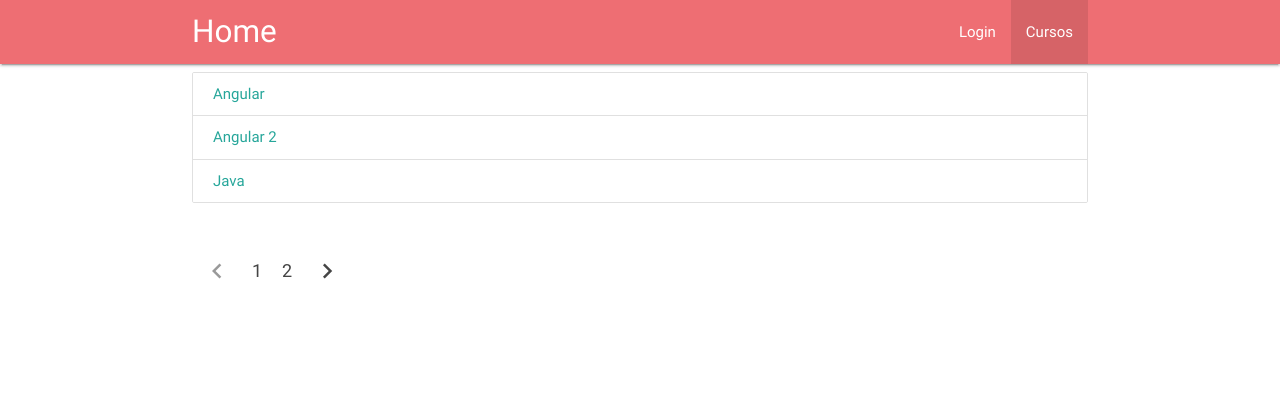
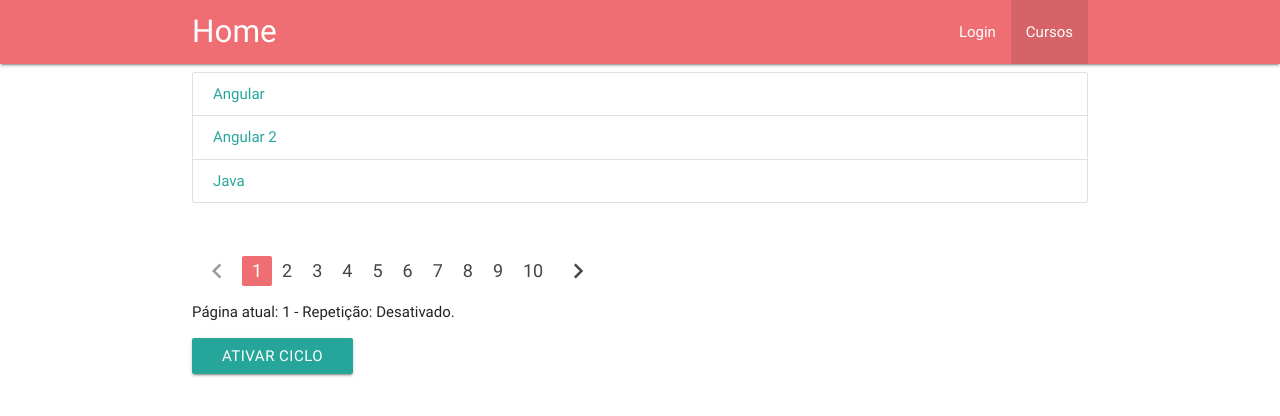
Before and after one commit to giulianogusmao/estudo-angular, an Angular app in the folder segundo-app/: page /cursos in a window 1280 px wide. Shown: the top 416 px of the page. Built offline with nearby package versions, Linux system fonts and the light colour scheme; what angular2-materialize would draw is missing.

Commit message:
exercicio de rotas básico

```diff
--- a/segundo-app/src/app/cursos/cursos.component.html
+++ b/segundo-app/src/app/cursos/cursos.component.html
@@ -5,8 +5,17 @@
 <br>
 
 <ul class="pagination">
-    <li class="disabled"><a href="#!"><i class="material-icons">chevron_left</i></a></li>
-    <li routerLinkActive="active" class="waves-effect"><a routerLink="/cursos" [queryParams]="{ pagina: 1 }">1</a></li>
-    <li routerLinkActive="active" class="waves-effect"><a routerLink="/cursos" [queryParams]="{ pagina: 2 }">2</a></li>
-    <li class="waves-effect"><a href="#!"><i class="material-icons">chevron_right</i></a></li>
+    <li [ngClass]="{disabled: pagina.btnVoltar?.disabled, 'waves-effect': !pagina.btnVoltar?.disabled }"><a (click)="voltarPagina()" title="Página anterior"><i class="material-icons">chevron_left</i></a></li>
+    <li [ngClass]="{active: pagina.numero == num , 'waves-effect': pagina.numero != num }" *ngFor="let num of pagina.getPaginas()"><a routerLink="/cursos" [queryParams]="{ pagina: num }" title="Ir para página {{ num }}">{{ num }}</a></li>
+    <li [ngClass]="{disabled: pagina.btnProximo?.disabled, 'waves-effect': !pagina.btnProximo?.disabled }"><a (click)="proximaPagina()" title="Próxima página"><i class="material-icons">chevron_right</i></a></li>
 </ul>
+
+<p>
+    Página atual: {{ pagina.numero }} - Repetição: <span *ngIf="pagina.repeat">At</span><span *ngIf="!pagina.repeat">Desat</span>ivado.
+</p>
+
+<button class="btn waves-effect waves-light" (click)="pagina.repeat = !pagina.repeat">
+    <span *ngIf="pagina.repeat">Desativar</span>
+    <span *ngIf="!pagina.repeat">Ativar</span>
+    ciclo
+</button>
--- a/segundo-app/src/app/cursos/cursos.component.ts
+++ b/segundo-app/src/app/cursos/cursos.component.ts
@@ -1,9 +1,9 @@
 import { Component, OnInit, OnDestroy } from '@angular/core';
-import { ActivatedRoute } from '@angular/router';
+import { ActivatedRoute, Router } from '@angular/router';
 import { Subscription } from 'rxjs/Rx';
 
 import { CursosService } from './cursos.service';
-import { Pagina } from './pagina.service';
+import { Pagina } from './pagina';
 
 @Component({
   selector: 'app-cursos',
@@ -12,28 +12,46 @@ import { Pagina } from './pagina.service';
   providers: [Pagina]
 })
 export class CursosComponent implements OnInit, OnDestroy {
+  pagina: Pagina;
   cursos: any[];
 
   constructor(
     private _cursosService: CursosService,
     private _route: ActivatedRoute,
-    private _pagina: Pagina
-  ) { }
+    private _router: Router
+  ) {
+    this.pagina = new Pagina();
+    // this.pagina = new Pagina(this._route, this._router);
+  }
 
   ngOnInit() {
     this.cursos = this._cursosService.getCursos();
 
     // Pagina.inscricao = this._route.queryParams.subscribe(
-    this._pagina.inscricao = this._route.queryParams.subscribe(
+    this.pagina.inscricao = this._route.queryParams.subscribe(
       (queryParams: any) => {
         let pagina = queryParams['pagina']
-        this._pagina.numero = pagina;
+        this.pagina.numero = pagina;
       }
     );
   }
 
   ngOnDestroy() {
     // Pagina.inscricao.unsubscribe();
-    this._pagina.inscricao.unsubscribe();
+    this.pagina.inscricao.unsubscribe();
+  }
+
+  proximaPagina() {
+    this.pagina.proximaPagina();
+    this._goToPagina();
+  }
+
+  voltarPagina() {
+    this.pagina.voltarPagina();
+    this._goToPagina();
+  }
+
+  private _goToPagina() {
+    this._router.navigate(['/cursos'], { queryParams: { pagina: this.pagina.numero }});
   }
 }
--- a/segundo-app/src/app/cursos/cursos.service.ts
+++ b/segundo-app/src/app/cursos/cursos.service.ts
@@ -1,6 +1,5 @@
 import { Injectable } from '@angular/core';
 
-@Injectable()
 class Curso {
   id: number;
   nome: string;
--- a/segundo-app/src/app/cursos/pagina.service.ts
+++ /dev/null
@@ -1,27 +0,0 @@
-import { Injectable } from '@angular/core';
-import { Subscription } from 'rxjs/Rx';
-
-@Injectable()
-export class Pagina {
-    private _numero: number;
-    private _inscricao: Subscription;
-
-    // event compartilhado
-    static inscricao: Subscription;
-
-    set numero(numero: number) {
-        this._numero = numero;
-    }
-
-    get numero(): number {
-        return this._numero || 0;
-    }
-
-    set inscricao(inscricao: Subscription) {
-        this._inscricao = inscricao;
-    }
-
-    get inscricao(): Subscription {
-        return this._inscricao;
-    }
-}
--- /dev/null
+++ b/segundo-app/src/app/cursos/pagina.ts
@@ -0,0 +1,85 @@
+import { OnInit } from '@angular/core';
+import { ActivatedRoute, Router } from '@angular/router';
+import { Subscription } from 'rxjs/Rx';
+
+export class Pagina implements OnInit {
+
+    private _numero: number;
+    private _total: number;
+    private _inscricao: Subscription;
+    // private _route: ActivatedRoute;
+    // private _router: Router;
+
+    private _repeat: boolean = false;
+    btnVoltar: object = {}
+    btnProximo: object = {}
+
+    // event compartilhado
+    static inscricao: Subscription;
+
+    set numero(numero: number) {
+        this._numero = numero || 1;
+        this._disableBtns();
+    }
+
+    get numero(): number {
+        return this._numero || 0;
+    }
+
+    set repeat(_repeat: boolean) {
+        this._repeat = _repeat;
+    }
+
+    get repeat(): boolean {
+        return this._repeat;
+    }
+
+    set inscricao(inscricao: Subscription) {
+        this._inscricao = inscricao;
+    }
+
+    get inscricao(): Subscription {
+        return this._inscricao;
+    }
+
+
+    proximaPagina(): void {
+        if (this.numero < this._total)
+            this.numero++;
+        else if (this.repeat)
+            this.numero = 1;
+    }
+
+    voltarPagina(): void {
+        if (this.numero > 1) {
+            this.numero--;
+        } else if (this.repeat)
+            this.numero = this._total;
+    }
+
+    getPaginas(): number[] {
+        let paginas: number[] = [];
+
+        for(let i = 1; i <= this._total; i++) {
+            paginas.push(i);
+        }
+
+        return paginas;
+    }
+
+    private _disableBtns() {
+        this.btnVoltar['disabled'] = (this.numero <= 1 && !this.repeat);
+        this.btnProximo['disabled'] = (this.numero >= this._total && !this.repeat);
+    }
+
+    constructor(
+        // private _route: ActivatedRoute,
+        // private _router: Router
+    ) {
+        this._total = 10;
+        this._disableBtns();
+    }
+
+    ngOnInit() {
+    }
+}
```
